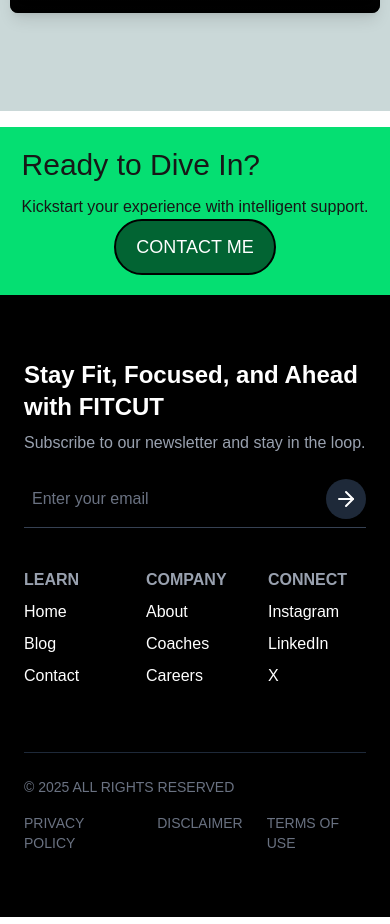
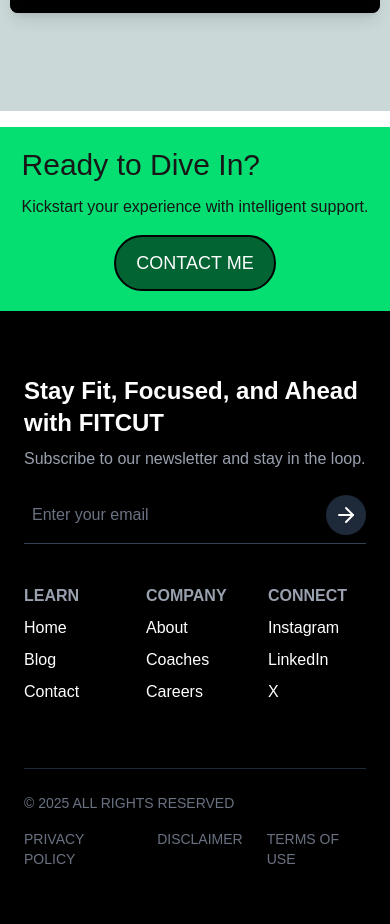
Before and after one commit to dennisikechukwu/fitcut, a Next.js app: page /about in a window 390 px wide. Shown: the part 1300-2224 px from the top of the page. Built offline with nearby package versions, Linux system fonts and the light colour scheme; grey boxes are pictures that could not be loaded.

Commit message:
updated with some changes

```diff
--- a/src/app/about/page.tsx
+++ b/src/app/about/page.tsx
@@ -27,7 +27,7 @@ const page = () => {
 
 
     </div>
-    <div className='mt-4 bg-green-400 lg:py-10 py-5 lg:px-9 px-3 flex justify-between max-md:flex-col max-md:justify-center items-center'>
+    <div className='mt-4 bg-green-400 lg:py-10 py-5 lg:px-9 px-3 flex justify-between max-md:flex-col max-md:justify-center items-center gap-4'>
       <div className='space-y-3'>
           <h1 className='lg:text-5xl text-3xl'>Ready to Dive In?</h1>
           <p className='font-md'>Kickstart your experience with intelligent support.</p>
```
Also changed, not shown: 1 other file (tests, documents, lock files or other folders).
